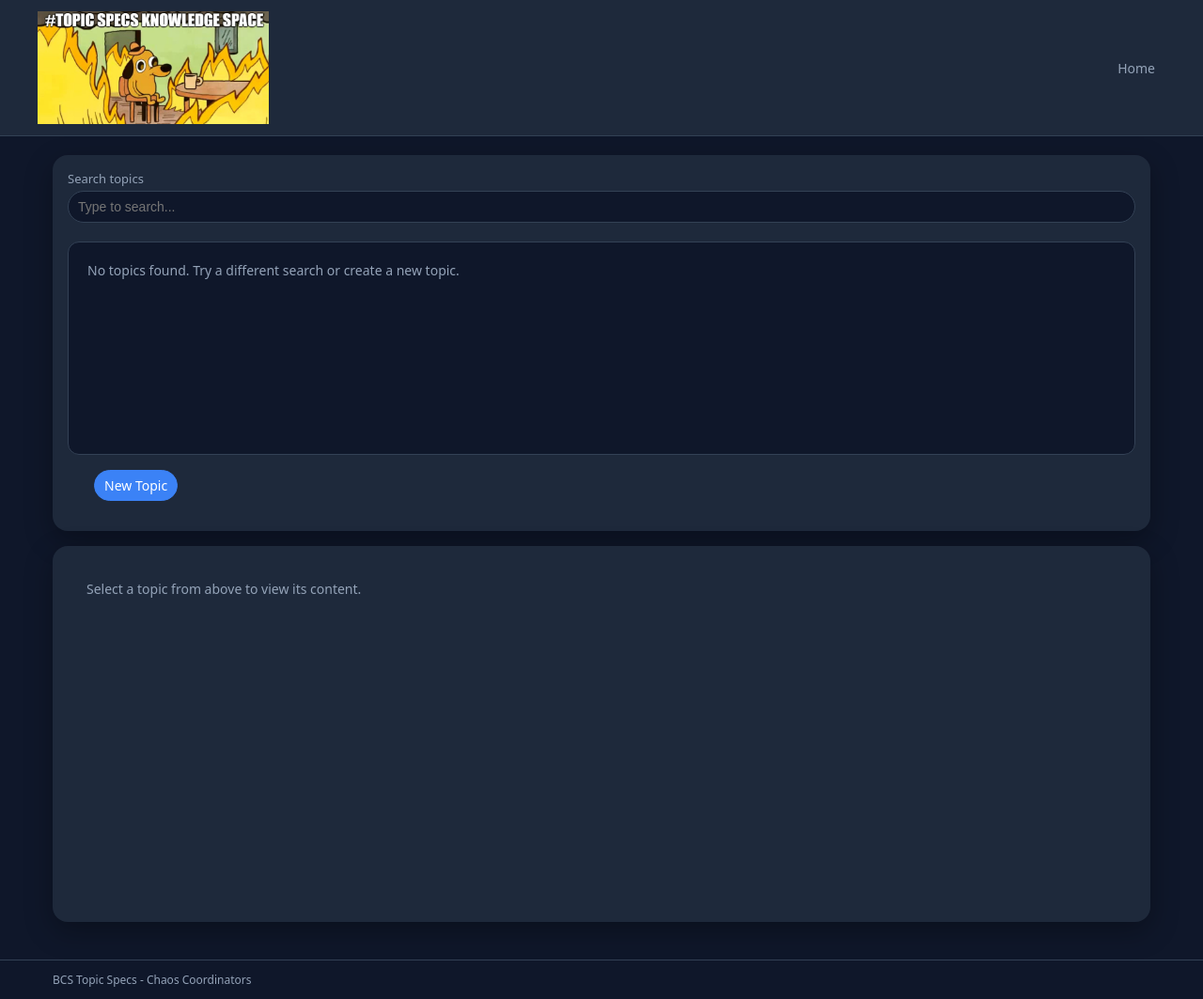
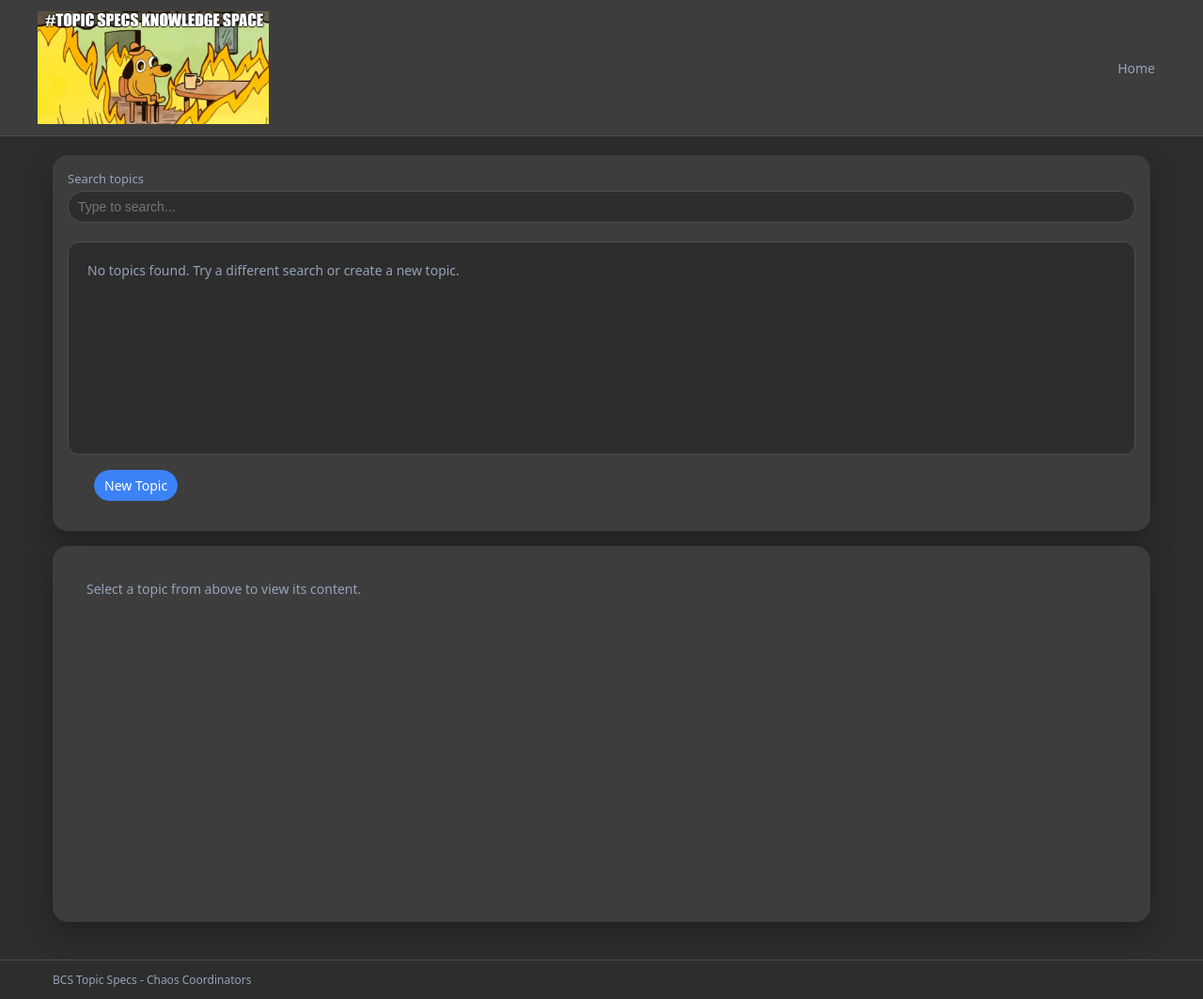
Before and after one commit to tricofoco/tSpecs-KnowledgeSpace, a Flask app: page / in a window 1280 px wide. Shown: the whole page at 94% size. Run offline with Flask 3, Linux system fonts and the light colour scheme; data that the repository does not hold is empty.

Commit message:
Updated theme color

```diff
--- a/static/css/styles.css
+++ b/static/css/styles.css
@@ -1,9 +1,9 @@
 /* static/css/styles.css */
 
 :root {
-    --bg: #0f172a;
-    --bg-panel: #1e293b;
-    --border-subtle: #334155;
+    --bg: #2d2d2d;
+    --bg-panel: #3d3d3d;
+    --border-subtle: #4d4d4d;
     --text-main: #f1f5f9;
     --text-muted: #94a3b8;
     --accent: #3b82f6;
```
